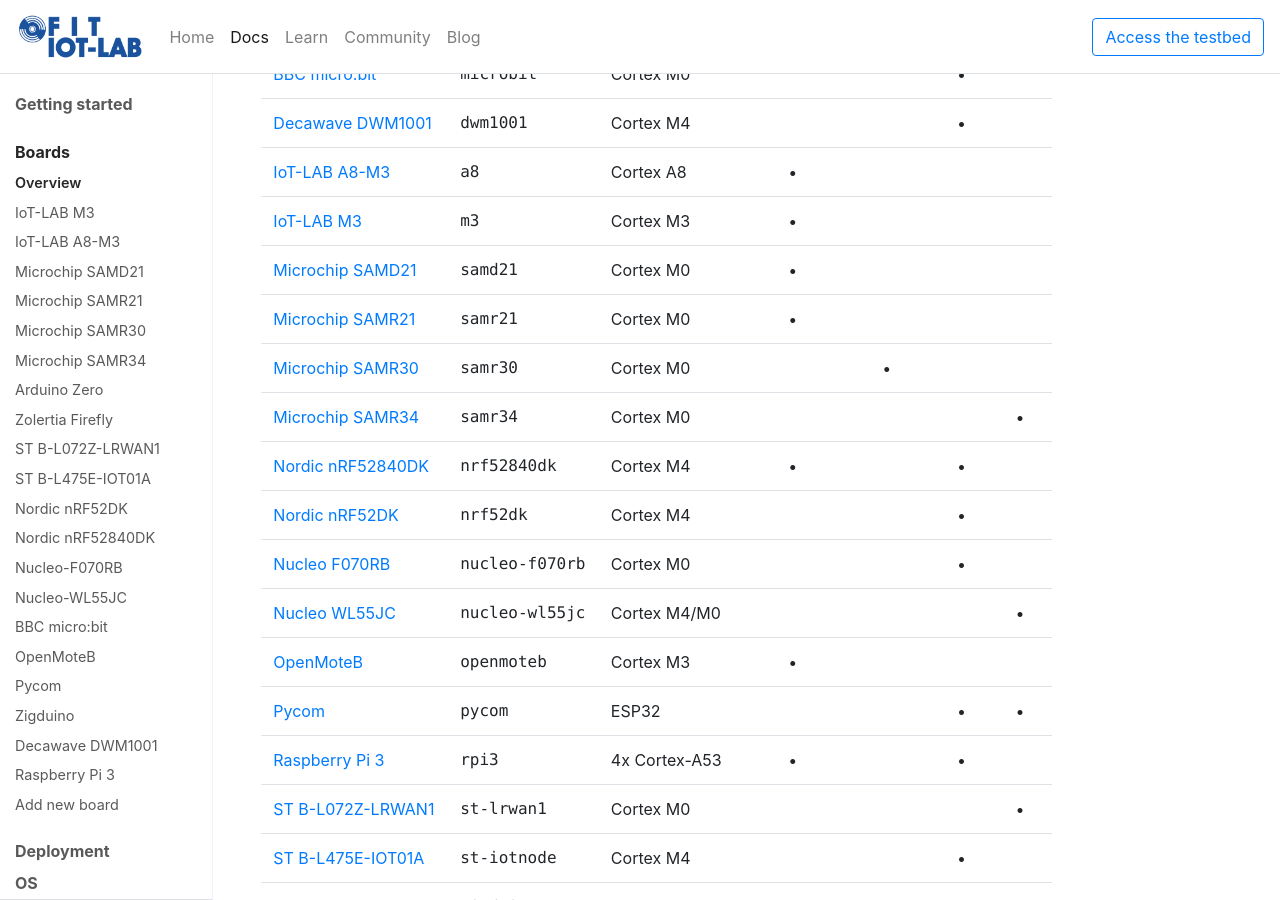
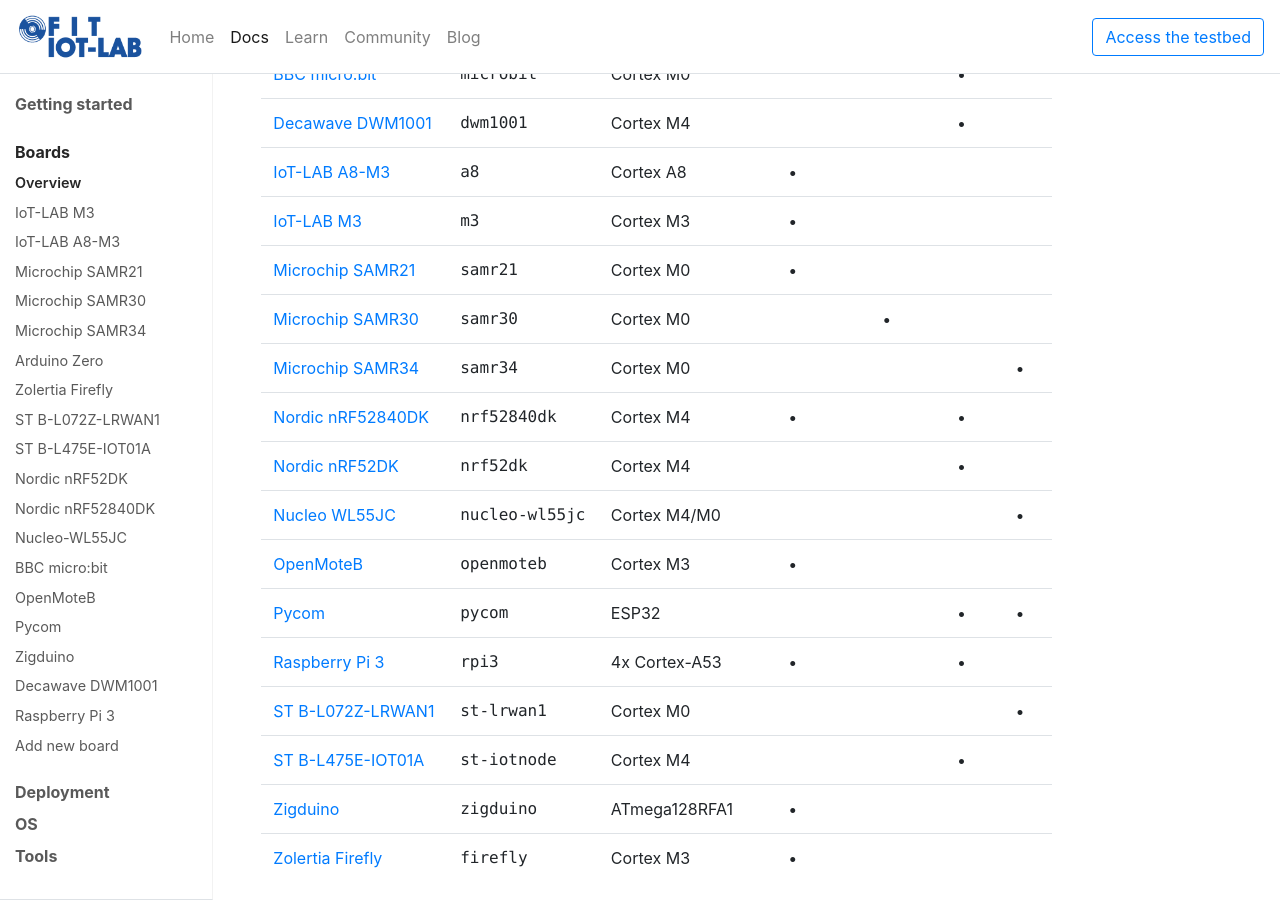
Before and after one commit to iot-lab/iot-lab.github.io, a Jekyll site: the page built from docs/boards/overview.html, in a window 1280 px wide and 900 px high, scrolled down 416 px. Built offline with Jekyll 4.4.1, drawn with Linux system fonts in a browser that asks for light colours; nearby versions of some CDN libraries; comment, search, counter and statistics services are not loaded.

Commit message:
closure of Nantes site

```diff
--- a/_data/boards.yml
+++ b/_data/boards.yml
@@ -8,11 +8,6 @@
     name: IoT-LAB A8-M3
     board-id: a8
     mcu-soc: Cortex A8
-    radio: [802.15.4]
--
-    name: Microchip SAMD21
-    board-id: samd21
-    mcu-soc: Cortex M0
     radio: [802.15.4]
 -
     name: Microchip SAMR21
@@ -55,11 +50,6 @@
     mcu-soc: Cortex M4
     radio: [802.15.4, BLE]
 -
-    name: Nucleo F070RB
-    board-id: nucleo-f070rb
-    mcu-soc: Cortex M0
-    radio: [BLE]
--
     name: Nucleo WL55JC
     board-id: nucleo-wl55jc
     mcu-soc: Cortex M4/M0
--- a/_data/deployments.yml
+++ b/_data/deployments.yml
@@ -39,8 +39,3 @@
   deployment:
     - { board: IoT-LAB M3, number: 69}
     - { board: IoT-LAB A8-M3, number: 62}
-
-- site: Nantes
-  deployment:
-    - { board: Microchip SAMD21, number: 5}
-    - { board: Nucleo F070RB, number: 8 }
--- a/_data/docs-nav.yml
+++ b/_data/docs-nav.yml
@@ -14,7 +14,6 @@
     - title: Overview
     - title: IoT-LAB M3
     - title: IoT-LAB A8-M3
-    - title: Microchip SAMD21
     - title: Microchip SAMR21
     - title: Microchip SAMR30
     - title: Microchip SAMR34
@@ -24,7 +23,6 @@
     - title: ST B-L475E-IOT01A
     - title: Nordic nRF52DK
     - title: Nordic nRF52840DK
-    - title: Nucleo-F070RB
     - title: Nucleo-WL55JC
     - title: BBC micro:bit
     - title: OpenMoteB
@@ -38,7 +36,6 @@
   pages:
     - title: Grenoble
     - title: Lille
-    - title: Nantes
     - title: Paris
     - title: Saclay
     - title: Strasbourg
--- a/index.html
+++ b/index.html
@@ -293,10 +293,6 @@
                 <h5><a class="text-reset" href="{{ '/docs/deployment/' | relative_url }}lille">Lille</a></h5>
             </div>
 	    <div class="col-sm-6 col-md-4 col-lg-3 text-center mb-2">
-                <img class="img-fluid mb-2" src="{{ '/assets/images/sites/' | relative_url }}ireste-nantes-building.jpg" alt="Nantes Ireste Polytech building">
-                <h5><a class="text-reset" href="{{ '/docs/deployment/' | relative_url }}nantes">Nantes</a></h5>
-            </div>
-	    <div class="col-sm-6 col-md-4 col-lg-3 text-center mb-2">
                 <img class="img-fluid mb-2" src="{{ '/assets/images/sites/' | relative_url }}telecom-paris-building.jpg" alt="Telecom Paris building">
                 <h5><a class="text-reset" href="{{ '/docs/deployment/' | relative_url }}paris">Paris</a></h5>
             </div>
```
Also changed, not shown: docs/boards/microchip-samd21.md (deleted, +0 -36 lines), docs/boards/nucleo-f070rb.md (deleted, +0 -34 lines), docs/deployment/nantes.md (deleted, +0 -16 lines), assets/images/deployments/nantes/plan-nantes.png (deleted), assets/images/sites/citi-lyon-building.jpg (deleted), assets/images/sites/ireste-nantes-building.jpg (deleted).
